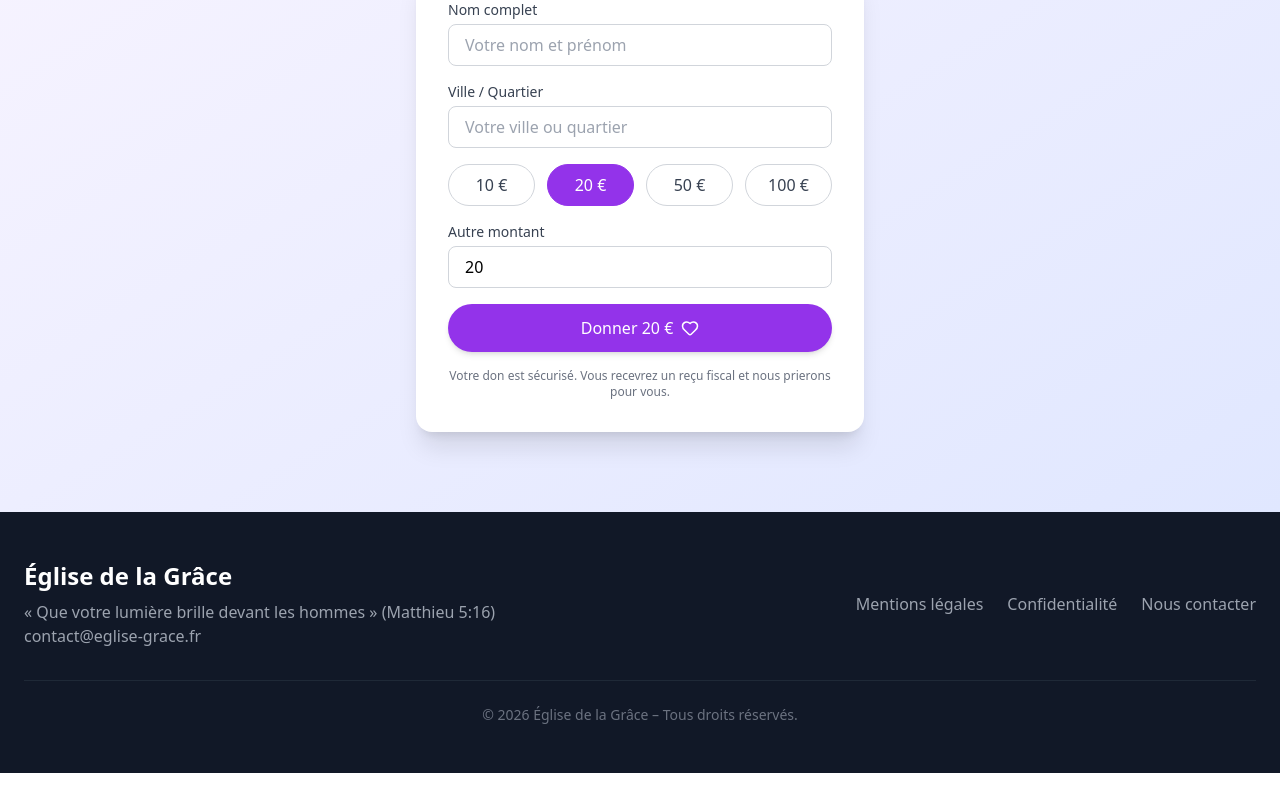
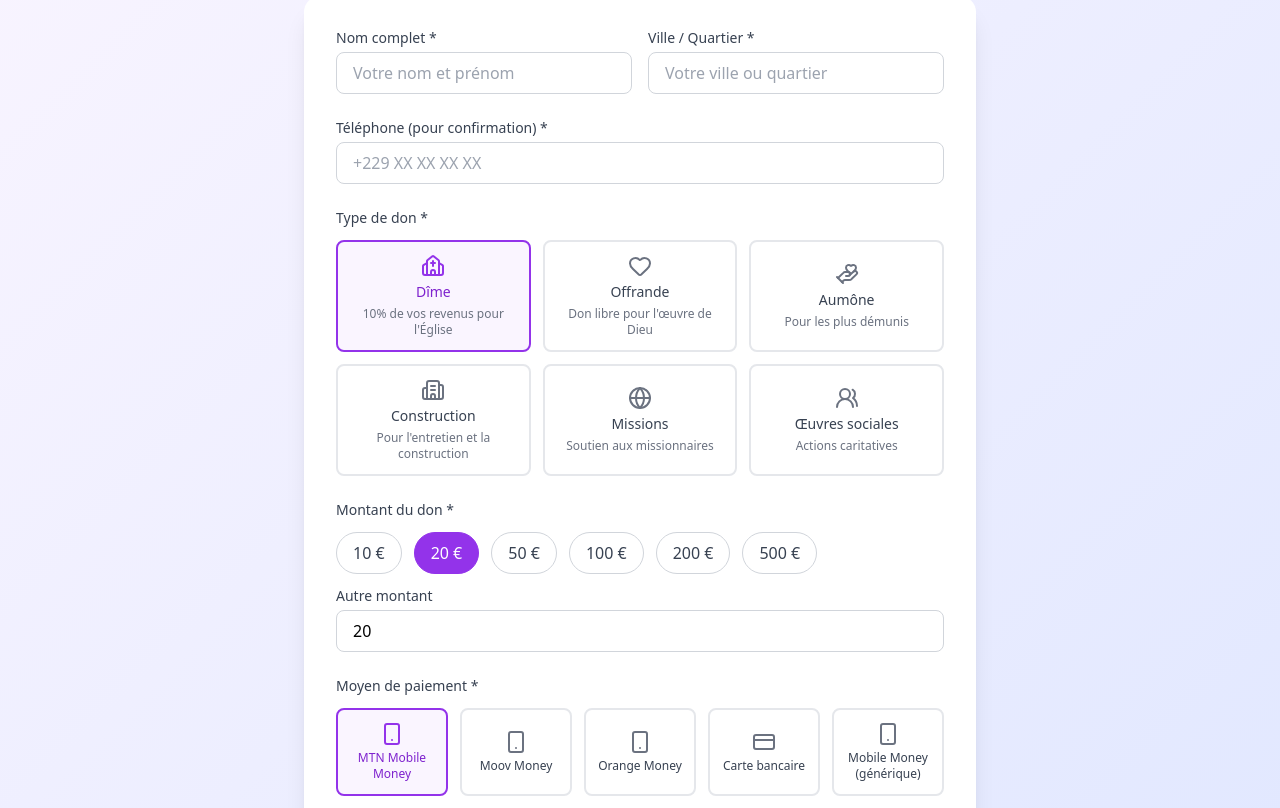
Before and after one commit to PATAWALA/Eglise, a React (Vite) app: page / in a window 1280 px wide. Shown: the part 2152-2960 px from the top of the page. Before the commit the page ends 2925 px from the top, so only its background shows below. Built offline with nearby package versions, Linux system fonts and the light colour scheme.

Commit message:
9 update

```diff
--- a/src/App.tsx
+++ b/src/App.tsx
@@ -9,6 +9,12 @@ import {
   Menu,
   X,
   BookOpen,
+  Church,
+  HandHeart,
+  Building2,
+  Globe,
+  UsersRound,
+  Smartphone,
 } from "lucide-react";
 import { useState, useEffect, useRef } from "react";
 import { BrowserRouter, Routes, Route, Link } from "react-router-dom";
@@ -20,19 +26,44 @@ interface Donation {
   city: string;
   amount: number;
   date: Date;
+  donationType?: string;
+  paymentMethod?: string;
 }
 
-// Composant Home (ne reçoit plus donations)
-const Home = ({ onDonate }: { onDonate: (name: string, city: string, amount: number) => void }) => {
+// Types de dons catholiques
+const donationTypes = [
+  { id: "dime", name: "Dîme", icon: Church, description: "10% de vos revenus pour l'Église", color: "text-purple-600" },
+  { id: "offering", name: "Offrande", icon: Heart, description: "Don libre pour l'œuvre de Dieu", color: "text-red-600" },
+  { id: "alms", name: "Aumône", icon: HandHeart, description: "Pour les plus démunis", color: "text-green-600" },
+  { id: "construction", name: "Construction", icon: Building2, description: "Pour l'entretien et la construction", color: "text-blue-600" },
+  { id: "missions", name: "Missions", icon: Globe, description: "Soutien aux missionnaires", color: "text-orange-600" },
+  { id: "social", name: "Œuvres sociales", icon: UsersRound, description: "Actions caritatives", color: "text-teal-600" },
+];
+
+// Moyens de paiement
+const paymentMethods = [
+  { id: "mtn", name: "MTN Mobile Money", icon: Smartphone, color: "bg-yellow-500" },
+  { id: "moov", name: "Moov Money", icon: Smartphone, color: "bg-blue-500" },
+  { id: "orange", name: "Orange Money", icon: Smartphone, color: "bg-orange-500" },
+  { id: "card", name: "Carte bancaire", icon: CreditCard, color: "bg-purple-600" },
+  { id: "mobile", name: "Mobile Money (générique)", icon: Smartphone, color: "bg-green-500" },
+];
+
+// Composant LandingPage (anciennement Home)
+const LandingPage = ({ onDonate }: { onDonate: (name: string, city: string, amount: number, donationType: string, paymentMethod: string) => void }) => {
   const [mobileMenuOpen, setMobileMenuOpen] = useState(false);
   const [donationAmount, setDonationAmount] = useState("20");
   const [nomComplet, setNomComplet] = useState("");
   const [villeQuartier, setVilleQuartier] = useState("");
+  const [selectedDonationType, setSelectedDonationType] = useState("dime");
+  const [selectedPaymentMethod, setSelectedPaymentMethod] = useState("mtn");
+  const [phoneNumber, setPhoneNumber] = useState("");
+  const [isProcessing, setIsProcessing] = useState(false);
 
   const donateSectionRef = useRef<HTMLElement>(null);
 
-  const handleDonate = () => {
-    if (!nomComplet || !villeQuartier) {
+  const handleDonate = async () => {
+    if (!nomComplet || !villeQuartier || !phoneNumber) {
       alert("Veuillez remplir tous les champs avant de donner.");
       return;
     }
@@ -41,13 +72,31 @@ const Home = ({ onDonate }: { onDonate: (name: string, city: string, amount: num
       alert("Veuillez entrer un montant valide.");
       return;
     }
-    onDonate(nomComplet, villeQuartier, amountNumber);
+
+    setIsProcessing(true);
+
+    // Simulation de traitement de paiement
+    setTimeout(() => {
+      const donationTypeName = donationTypes.find(t => t.id === selectedDonationType)?.name || selectedDonationType;
+      const paymentMethodName = paymentMethods.find(m => m.id === selectedPaymentMethod)?.name || selectedPaymentMethod;
+
+      onDonate(nomComplet, villeQuartier, amountNumber, donationTypeName, paymentMethodName);
+
       alert(
-      `Merci ${nomComplet} de ${villeQuartier} pour votre don de ${amountNumber} € ! Que Dieu vous bénisse.`
+        `✅ Don effectué avec succès !\n\n` +
+        `📝 ${donationTypeName} : ${amountNumber} €\n` +
+        `🙏 ${nomComplet} (${villeQuartier})\n` +
+        `💳 Paiement : ${paymentMethodName}\n` +
+        `📱 Téléphone : ${phoneNumber}\n\n` +
+        `Que Dieu vous bénisse abondamment !`
       );
+
       setNomComplet("");
       setVilleQuartier("");
       setDonationAmount("20");
+      setPhoneNumber("");
+      setIsProcessing(false);
+    }, 2000);
   };
 
   const scrollToDonate = () => {
@@ -83,30 +132,16 @@ const Home = ({ onDonate }: { onDonate: (name: string, city: string, amount: num
       {/* Navbar */}
       <nav className="fixed top-0 w-full bg-white/90 backdrop-blur-md shadow-sm z-50">
         <div className="container mx-auto px-6 py-4 flex justify-between items-center">
-          <div className="text-2xl font-bold text-purple-700">Mon offrande en ligne </div>
+          <div className="text-2xl font-bold text-purple-700">Mon offrande en ligne</div>
           <div className="hidden md:flex space-x-8 items-center">
-            <a href="#hero" className="text-gray-700 hover:text-purple-600 transition">
-              Accueil
-            </a>
-            <a href="#why" className="text-gray-700 hover:text-purple-600 transition">
-              Pourquoi donner ?
-            </a>
-            <a href="#how" className="text-gray-700 hover:text-purple-600 transition">
-              Comment ça marche
-            </a>
-            <a href="#donate" className="text-gray-700 hover:text-purple-600 transition">
-              Faire un don
-            </a>
-            <Link
-              to="/tableau"
-              className="text-gray-700 hover:text-purple-600 transition"
-            >
+            <a href="#hero" className="text-gray-700 hover:text-purple-600 transition">Accueil</a>
+            <a href="#why" className="text-gray-700 hover:text-purple-600 transition">Pourquoi donner ?</a>
+            <a href="#how" className="text-gray-700 hover:text-purple-600 transition">Comment ça marche</a>
+            <a href="#donate" className="text-gray-700 hover:text-purple-600 transition">Faire un don</a>
+            <Link to="/tableau" className="text-gray-700 hover:text-purple-600 transition">
               Tableau d’Honneur
             </Link>
-            <button
-              onClick={scrollToDonate}
-              className="bg-purple-600 text-white px-5 py-2 rounded-full hover:bg-purple-700 transition shadow-md"
-            >
+            <button onClick={scrollToDonate} className="bg-purple-600 text-white px-5 py-2 rounded-full hover:bg-purple-700 transition shadow-md">
               Donner maintenant
             </button>
           </div>
@@ -116,29 +151,14 @@ const Home = ({ onDonate }: { onDonate: (name: string, city: string, amount: num
         </div>
         {mobileMenuOpen && (
           <div className="md:hidden bg-white border-t py-4 px-6 flex flex-col space-y-3">
-            <a href="#hero" className="text-gray-700 hover:text-purple-600" onClick={() => setMobileMenuOpen(false)}>
-              Accueil
-            </a>
-            <a href="#why" className="text-gray-700 hover:text-purple-600" onClick={() => setMobileMenuOpen(false)}>
-              Pourquoi donner ?
-            </a>
-            <a href="#how" className="text-gray-700 hover:text-purple-600" onClick={() => setMobileMenuOpen(false)}>
-              Comment ça marche
-            </a>
-            <a href="#donate" className="text-gray-700 hover:text-purple-600" onClick={() => setMobileMenuOpen(false)}>
-              Faire un don
-            </a>
-            <Link
-              to="/donneur"
-              className="text-gray-700 hover:text-purple-600"
-              onClick={() => setMobileMenuOpen(false)}
-            >
+            <a href="#hero" className="text-gray-700 hover:text-purple-600" onClick={() => setMobileMenuOpen(false)}>Accueil</a>
+            <a href="#why" className="text-gray-700 hover:text-purple-600" onClick={() => setMobileMenuOpen(false)}>Pourquoi donner ?</a>
+            <a href="#how" className="text-gray-700 hover:text-purple-600" onClick={() => setMobileMenuOpen(false)}>Comment ça marche</a>
+            <a href="#donate" className="text-gray-700 hover:text-purple-600" onClick={() => setMobileMenuOpen(false)}>Faire un don</a>
+            <Link to="/tableau" className="text-gray-700 hover:text-purple-600" onClick={() => setMobileMenuOpen(false)}>
               Tableau d’Honneur
             </Link>
-            <button
-              onClick={scrollToDonate}
-              className="bg-purple-600 text-white px-5 py-2 rounded-full w-full text-center"
-            >
+            <button onClick={scrollToDonate} className="bg-purple-600 text-white px-5 py-2 rounded-full w-full text-center">
               Donner maintenant
             </button>
           </div>
@@ -269,14 +289,14 @@ const Home = ({ onDonate }: { onDonate: (name: string, city: string, amount: num
               {
                 icon: CreditCard,
                 step: "1",
-                title: "Choisissez un montant",
+                title: "Choisissez un type de don et un montant",
                 desc: "Que ce soit la dîme, une offrande ou un don pour les pauvres, Dieu regarde votre cœur.",
               },
               {
                 icon: Shield,
                 step: "2",
                 title: "Paiement sécurisé",
-                desc: "Donnez en toute confiance, comme si vous déposiez votre offrande à l’église.",
+                desc: "Donnez en toute confiance via MTN, Moov, Orange Money ou carte bancaire.",
               },
               {
                 icon: Clock,
@@ -305,7 +325,7 @@ const Home = ({ onDonate }: { onDonate: (name: string, city: string, amount: num
         </div>
       </section>
 
-      {/* Donation form */}
+      {/* Donation form améliorée */}
       <section id="donate" ref={donateSectionRef} className="py-20 bg-gradient-to-br from-purple-50 to-indigo-100">
         <div className="container mx-auto px-6">
           <motion.div {...fadeInUp} className="text-center max-w-2xl mx-auto">
@@ -323,38 +343,79 @@ const Home = ({ onDonate }: { onDonate: (name: string, city: string, amount: num
             whileInView={{ opacity: 1, y: 0 }}
             transition={{ duration: 0.5 }}
             viewport={{ once: true }}
-            className="max-w-md mx-auto mt-12 bg-white rounded-2xl shadow-xl p-8"
+            className="max-w-2xl mx-auto mt-12 bg-white rounded-2xl shadow-xl p-8"
           >
-            <div className="mb-4">
-              <label className="block text-sm font-medium text-gray-700">Nom complet</label>
+            {/* Informations personnelles */}
+            <div className="grid md:grid-cols-2 gap-4 mb-6">
+              <div>
+                <label className="block text-sm font-medium text-gray-700 mb-1">Nom complet *</label>
                 <input
                   type="text"
                   placeholder="Votre nom et prénom"
-                className="mt-1 w-full border border-gray-300 rounded-lg px-4 py-2 focus:outline-none focus:ring-2 focus:ring-purple-500"
+                  className="w-full border border-gray-300 rounded-lg px-4 py-2 focus:outline-none focus:ring-2 focus:ring-purple-500"
                   value={nomComplet}
                   onChange={(e) => setNomComplet(e.target.value)}
                   required
                 />
               </div>
-
-            <div className="mb-4">
-              <label className="block text-sm font-medium text-gray-700">Ville / Quartier</label>
+              <div>
+                <label className="block text-sm font-medium text-gray-700 mb-1">Ville / Quartier *</label>
                 <input
                   type="text"
                   placeholder="Votre ville ou quartier"
-                className="mt-1 w-full border border-gray-300 rounded-lg px-4 py-2 focus:outline-none focus:ring-2 focus:ring-purple-500"
+                  className="w-full border border-gray-300 rounded-lg px-4 py-2 focus:outline-none focus:ring-2 focus:ring-purple-500"
                   value={villeQuartier}
                   onChange={(e) => setVilleQuartier(e.target.value)}
                   required
                 />
               </div>
+            </div>
 
-            <div className="flex justify-between gap-3 flex-wrap mb-4">
-              {["10", "20", "50", "100"].map((amount) => (
+            <div className="mb-6">
+              <label className="block text-sm font-medium text-gray-700 mb-1">Téléphone (pour confirmation) *</label>
+              <input
+                type="tel"
+                placeholder="+229 XX XX XX XX"
+                className="w-full border border-gray-300 rounded-lg px-4 py-2 focus:outline-none focus:ring-2 focus:ring-purple-500"
+                value={phoneNumber}
+                onChange={(e) => setPhoneNumber(e.target.value)}
+                required
+              />
+            </div>
+
+            {/* Types de dons */}
+            <div className="mb-6">
+              <label className="block text-sm font-medium text-gray-700 mb-3">Type de don *</label>
+              <div className="grid grid-cols-2 md:grid-cols-3 gap-3">
+                {donationTypes.map((type) => (
+                  <button
+                    key={type.id}
+                    onClick={() => setSelectedDonationType(type.id)}
+                    className={`p-3 rounded-lg border-2 transition-all ${
+                      selectedDonationType === type.id
+                        ? "border-purple-600 bg-purple-50"
+                        : "border-gray-200 hover:border-purple-300"
+                    }`}
+                  >
+                    <type.icon className={`w-6 h-6 mx-auto mb-1 ${selectedDonationType === type.id ? type.color : "text-gray-500"}`} />
+                    <p className={`text-sm font-medium ${selectedDonationType === type.id ? "text-purple-700" : "text-gray-700"}`}>
+                      {type.name}
+                    </p>
+                    <p className="text-xs text-gray-500 mt-1">{type.description}</p>
+                  </button>
+                ))}
+              </div>
+            </div>
+
+            {/* Montants */}
+            <div className="mb-6">
+              <label className="block text-sm font-medium text-gray-700 mb-3">Montant du don *</label>
+              <div className="flex flex-wrap gap-3 mb-3">
+                {["10", "20", "50", "100", "200", "500"].map((amount) => (
                   <button
                     key={amount}
                     onClick={() => setDonationAmount(amount)}
-                  className={`flex-1 py-2 rounded-full border transition ${
+                    className={`px-4 py-2 rounded-full border transition ${
                       donationAmount === amount
                         ? "bg-purple-600 text-white border-purple-600"
                         : "border-gray-300 text-gray-700 hover:border-purple-600"
@@ -364,26 +425,56 @@ const Home = ({ onDonate }: { onDonate: (name: string, city: string, amount: num
                   </button>
                 ))}
               </div>
-
-            <div className="mb-4">
-              <label className="block text-sm font-medium text-gray-700">Autre montant</label>
+              <div>
+                <label className="block text-sm font-medium text-gray-700 mb-1">Autre montant</label>
                 <input
                   type="number"
                   placeholder="Montant personnalisé"
-                className="mt-1 w-full border border-gray-300 rounded-lg px-4 py-2 focus:outline-none focus:ring-2 focus:ring-purple-500"
+                  className="w-full border border-gray-300 rounded-lg px-4 py-2 focus:outline-none focus:ring-2 focus:ring-purple-500"
                   value={donationAmount}
                   onChange={(e) => setDonationAmount(e.target.value)}
                 />
               </div>
+            </div>
+
+            {/* Moyens de paiement */}
+            <div className="mb-8">
+              <label className="block text-sm font-medium text-gray-700 mb-3">Moyen de paiement *</label>
+              <div className="grid grid-cols-2 md:grid-cols-5 gap-3">
+                {paymentMethods.map((method) => (
+                  <button
+                    key={method.id}
+                    onClick={() => setSelectedPaymentMethod(method.id)}
+                    className={`p-3 rounded-lg border-2 transition-all text-center ${
+                      selectedPaymentMethod === method.id
+                        ? "border-purple-600 bg-purple-50"
+                        : "border-gray-200 hover:border-purple-300"
+                    }`}
+                  >
+                    <method.icon className={`w-6 h-6 mx-auto mb-1 ${selectedPaymentMethod === method.id ? "text-purple-600" : "text-gray-500"}`} />
+                    <p className={`text-xs font-medium ${selectedPaymentMethod === method.id ? "text-purple-700" : "text-gray-700"}`}>
+                      {method.name}
+                    </p>
+                  </button>
+                ))}
+              </div>
+            </div>
 
             <button
               onClick={handleDonate}
-              className="w-full bg-purple-600 text-white py-3 rounded-full hover:bg-purple-700 transition flex items-center justify-center gap-2 shadow-md"
+              disabled={isProcessing}
+              className={`w-full py-3 rounded-full transition flex items-center justify-center gap-2 shadow-md ${
+                isProcessing ? "bg-gray-400 cursor-not-allowed" : "bg-purple-600 hover:bg-purple-700"
+              } text-white`}
             >
-              Donner {donationAmount} € <Heart size={18} />
+              {isProcessing ? (
+                <>Traitement en cours...</>
+              ) : (
+                <>Donner {donationAmount} € <Heart size={18} /></>
+              )}
             </button>
             <p className="text-xs text-gray-500 text-center mt-4">
-              Votre don est sécurisé. Vous recevrez un reçu fiscal et nous prierons pour vous.
+              Votre don est sécurisé. Vous recevrez un reçu par SMS et email.
             </p>
           </motion.div>
         </div>
@@ -424,21 +515,23 @@ const Home = ({ onDonate }: { onDonate: (name: string, city: string, amount: num
 // Composant principal avec routage
 function App() {
   const [donations, setDonations] = useState<Donation[]>([
-    { id: 1, name: "Jean Dupont", city: "Paris", amount: 500, date: new Date(2026, 2, 15) },
-    { id: 2, name: "Marie Lambert", city: "Lyon", amount: 300, date: new Date(2026, 2, 10) },
-    { id: 3, name: "Pierre Martin", city: "Marseille", amount: 200, date: new Date(2026, 2, 5) },
-    { id: 4, name: "Sophie Bernard", city: "Bordeaux", amount: 1000, date: new Date(2026, 1, 28) },
-    { id: 5, name: "Lucas Moreau", city: "Lille", amount: 750, date: new Date(2026, 1, 20) },
-    { id: 6, name: "Élise Robert", city: "Toulouse", amount: 450, date: new Date(2026, 2, 18) },
+    { id: 1, name: "Jean Dupont", city: "Paris", amount: 500, date: new Date(2026, 2, 15), donationType: "Dîme", paymentMethod: "Carte bancaire" },
+    { id: 2, name: "Marie Lambert", city: "Lyon", amount: 300, date: new Date(2026, 2, 10), donationType: "Offrande", paymentMethod: "MTN Mobile Money" },
+    { id: 3, name: "Pierre Martin", city: "Marseille", amount: 200, date: new Date(2026, 2, 5), donationType: "Aumône", paymentMethod: "Orange Money" },
+    { id: 4, name: "Sophie Bernard", city: "Bordeaux", amount: 1000, date: new Date(2026, 1, 28), donationType: "Missions", paymentMethod: "Carte bancaire" },
+    { id: 5, name: "Lucas Moreau", city: "Lille", amount: 750, date: new Date(2026, 1, 20), donationType: "Construction", paymentMethod: "Moov Money" },
+    { id: 6, name: "Élise Robert", city: "Toulouse", amount: 450, date: new Date(2026, 2, 18), donationType: "Œuvres sociales", paymentMethod: "Mobile Money" },
   ]);
 
-  const addDonation = (name: string, city: string, amount: number) => {
+  const addDonation = (name: string, city: string, amount: number, donationType: string, paymentMethod: string) => {
     const newDonation: Donation = {
       id: donations.length + 1,
       name,
       city,
       amount,
       date: new Date(),
+      donationType,
+      paymentMethod,
     };
     setDonations([...donations, newDonation]);
   };
@@ -446,7 +539,7 @@ function App() {
   return (
     <BrowserRouter>
       <Routes>
-        <Route path="/" element={<Home onDonate={addDonation} />} />
+        <Route path="/" element={<LandingPage onDonate={addDonation} />} />
         <Route path="/tableau" element={<Leaderboard donations={donations} />} />
       </Routes>
     </BrowserRouter>
```
Lines whose indentation alone changed are shown as unchanged.
